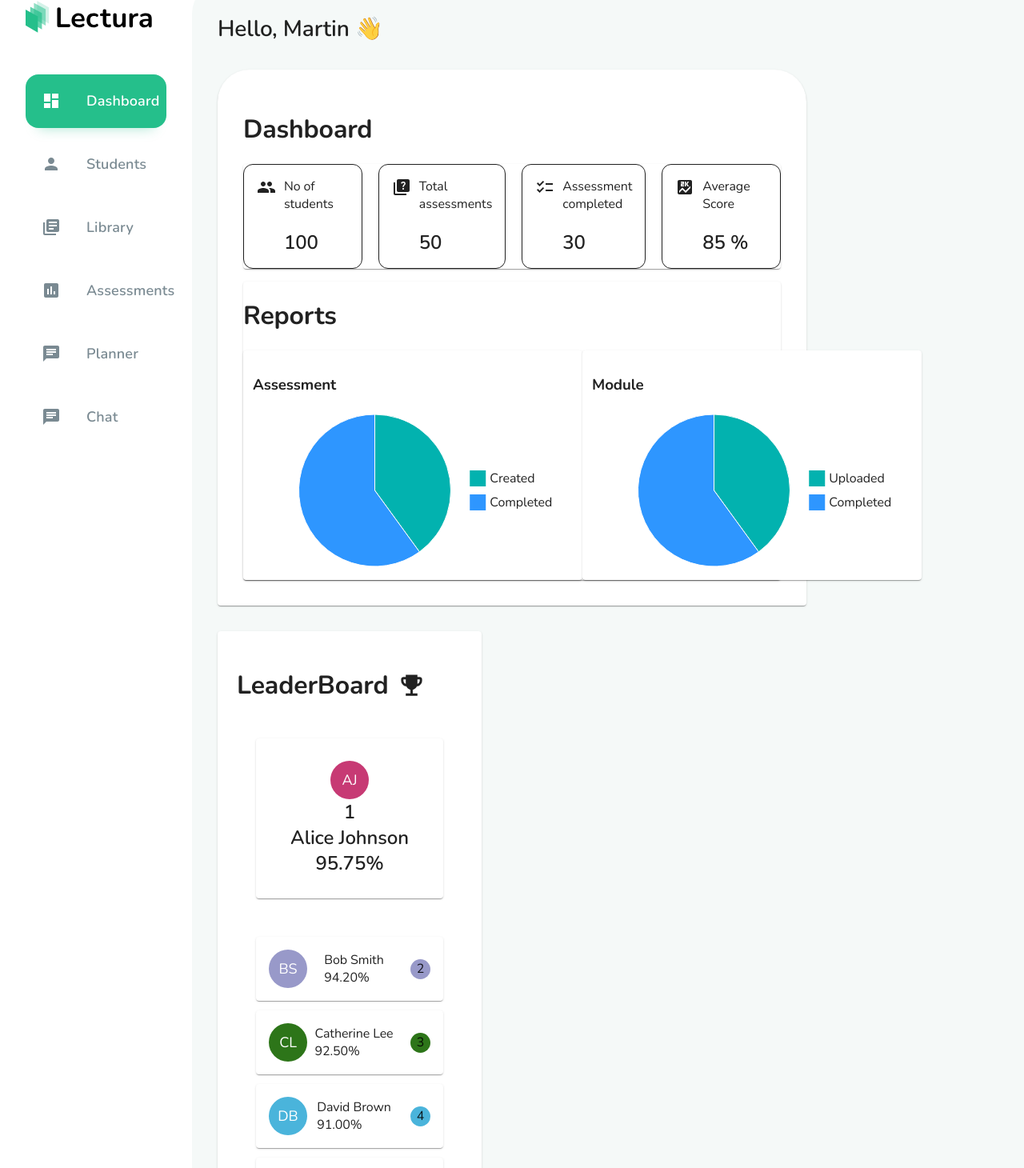
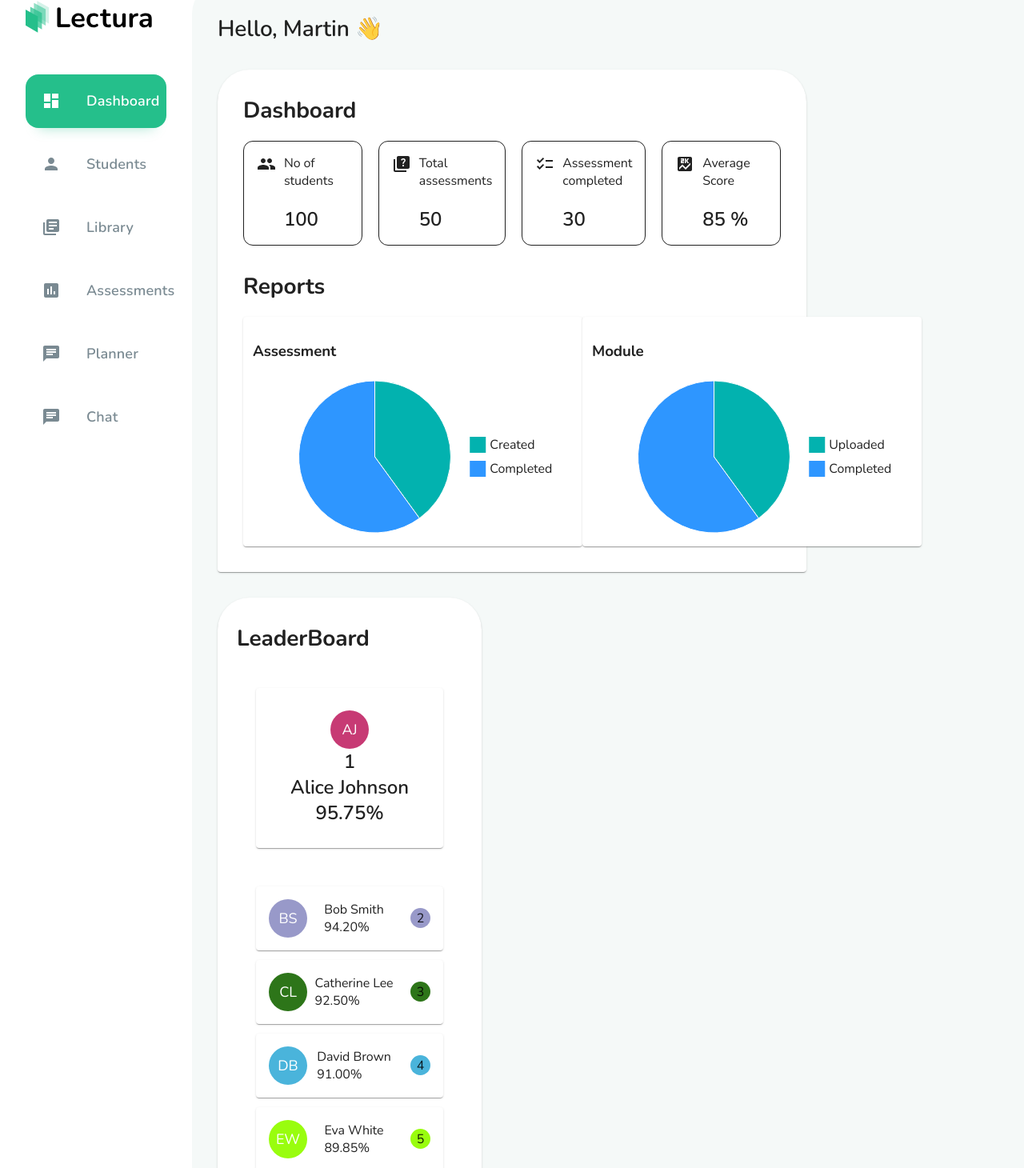
Before and after one commit to Aswin-Pradeep-P/neural-dashboard, a React (Create React App) app: page /dashboard in a window 1280 px wide. Shown: the part 47-1507 px from the top of the page at 80% size. Built offline with nearby package versions, Linux system fonts and the light colour scheme.

Commit message:
Styles added

```diff
--- a/src/components/leaderBoard/leaderBoard.module.scss
+++ b/src/components/leaderBoard/leaderBoard.module.scss
@@ -1,12 +1,13 @@
 .leaderBoardContainer {
     height: 100%;
     box-sizing: border-box;
-    padding: 24px;
-.header{
-    display: flex;
-    align-items: center;
-    gap: 12px
-}
+    padding: 32px 24px;
+    border-radius: 40px !important;
+    .header{
+        display: flex;
+        align-items: center;
+        gap: 12px
+    }
     .leaderListWrapper {
         height: 500px;
         overflow-y: scroll;
--- a/src/components/leaderBoard/leaderBoard.tsx
+++ b/src/components/leaderBoard/leaderBoard.tsx
@@ -18,7 +18,7 @@ const LeaderBoard: FC<LeaderBoardPrps> = ({ leaderList }) => {
     <Paper className={styles.leaderBoardContainer}>
       <div className={styles.header}>
         <h1>LeaderBoard </h1>
-        <EmojiEventsIcon fontSize="large" />
+        {/* <EmojiEventsIcon fontSize="large" /> */}
       </div>
       <Paper className={styles.topper}>
       <Avatar >{firstLeader.name}</Avatar>
--- a/src/index.css
+++ b/src/index.css
@@ -11,3 +11,8 @@ code {
   font-family: source-code-pro, Menlo, Monaco, Consolas, 'Courier New',
     monospace;
 }
+
+h1 {
+  margin-top: 0;
+  font-size: 28px;
+}
--- a/src/pages/dashboard/dashboard.module.scss
+++ b/src/pages/dashboard/dashboard.module.scss
@@ -33,16 +33,16 @@
   justify-content: space-between;
   gap: 20px;
   // margin: 16px;
-  box-shadow: none;
+  box-shadow: none !important;
 }
 
 .charts {
   display: flex;
   flex-direction: column;
   // padding: 32px;
-  margin-top: 16px;
+  margin-top: 32px;
   // margin: 16px;
-  box-shadow: none;
+  box-shadow: none !important;
 }
 
 .statistics {
--- a/src/pages/students/students.module.scss
+++ b/src/pages/students/students.module.scss
@@ -5,6 +5,7 @@
     min-height: calc(100vh - 24px);
     margin-top: 24px;
     padding: 32px 40px;
+    margin-right: 24px;
 
     .studentsWrapper {
         // background-color: #ffffff;
--- a/src/pages/students/students.tsx
+++ b/src/pages/students/students.tsx
@@ -17,6 +17,8 @@ const studentData = [
   { "name": "Grace Miller", "rollNumber": 107, "email": "grace.miller@example.com" },
   { "name": "Henry Davis", "rollNumber": 108, "email": "henry.davis@example.com" },
   { "name": "Isla Rodriguez", "rollNumber": 109, "email": "isla.rodriguez@example.com" },
+  { "name": "Jack Martinez", "rollNumber": 110, "email": "jack.martinez@example.com" },
+  { "name": "Jack Martinez", "rollNumber": 110, "email": "jack.martinez@example.com" },
   { "name": "Jack Martinez", "rollNumber": 110, "email": "jack.martinez@example.com" },
 ];
 
```
